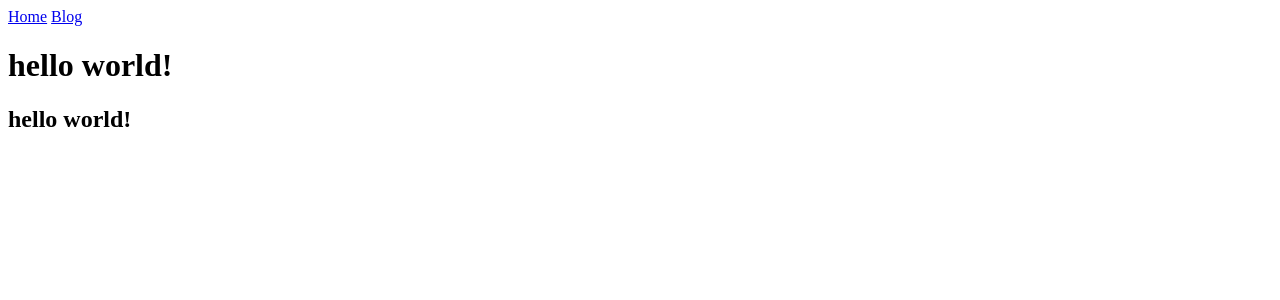
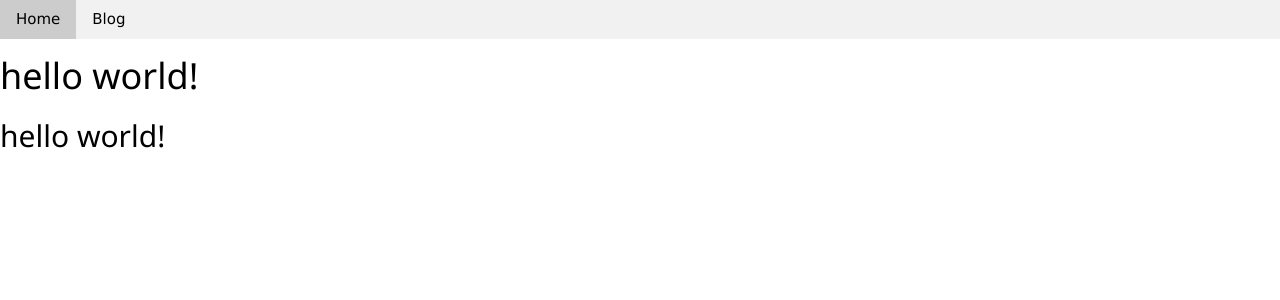
Before and after one commit to 72db/72db.github.io, a Jekyll site: the page built from docs/index.html, in a window 1280 px wide. Shown: the top 300 px of the page. Built offline with Jekyll 4.4.1, drawn with Linux system fonts in a browser that asks for light colours.

Commit message:
Update head_custom.html

```diff
--- a/docs/_includes/head_custom.html
+++ b/docs/_includes/head_custom.html
@@ -1,5 +1,7 @@
 <!-- start custom head snippets -->
-
 <!-- insert favicons. use https://realfavicongenerator.net/ -->
 
+<link rel="stylesheet" href="/assets/css/w3.css"/>
+
+
 <!-- end custom head snippets -->
```
